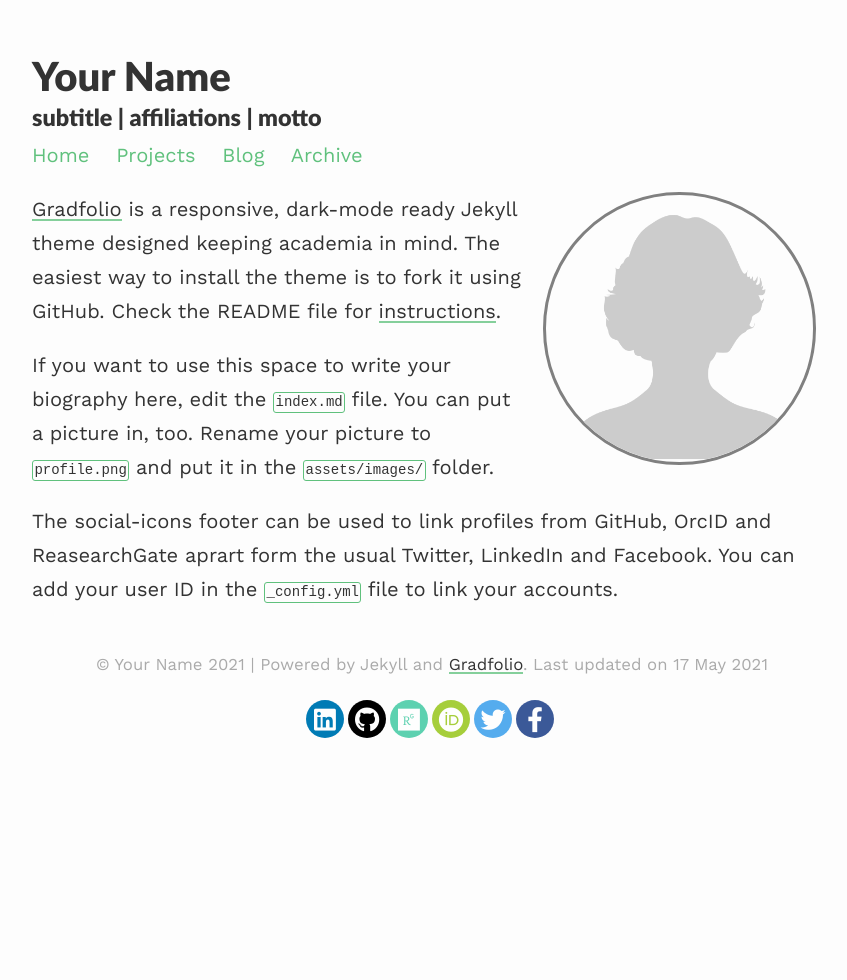
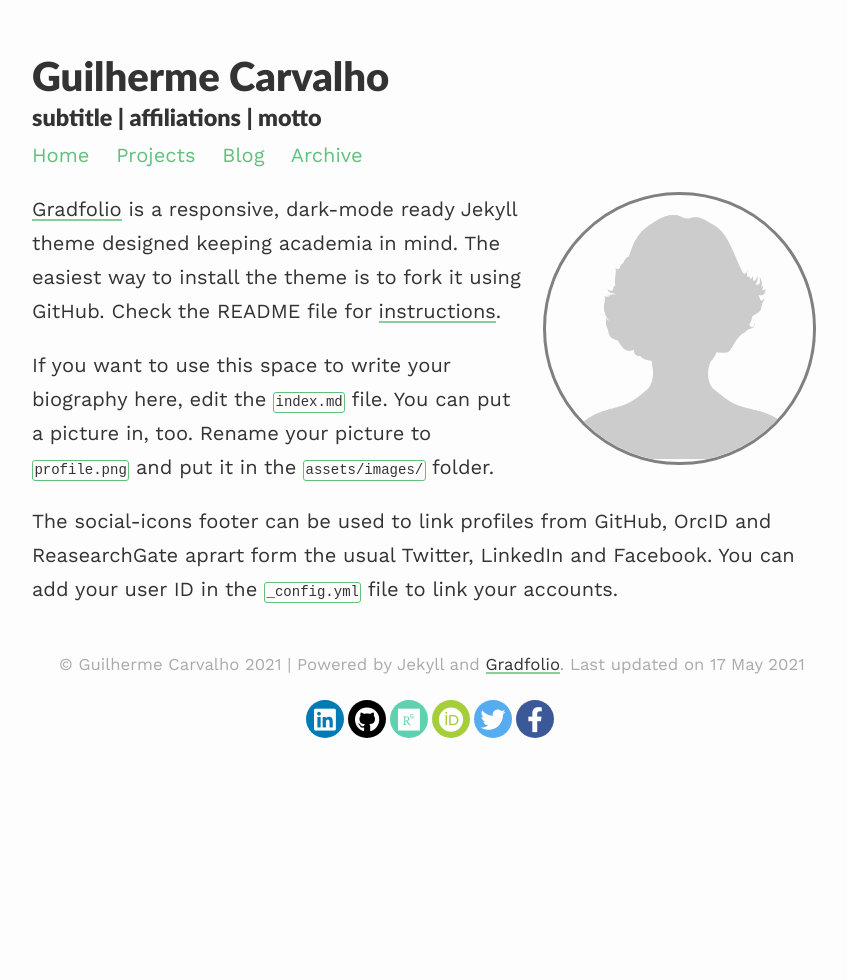
Before and after one commit to stackbit-projects/smart-planet-1fa65, a Jekyll site: the page built from index.md, in a window 1280 px wide. Shown: the whole page, without its empty margins (208-1055 px from the left). Built offline with Jekyll 4.4.1, drawn with Linux system fonts in a browser that asks for light colours; nearby versions of some CDN libraries.

Commit message:
_config.yml: changed

```diff
--- a/_config.yml
+++ b/_config.yml
@@ -1,4 +1,4 @@
-title: Your Name
+title: Guilherme Carvalho
 description: subtitle | affiliations | motto
 baseurl: ''
 url: ''
```
